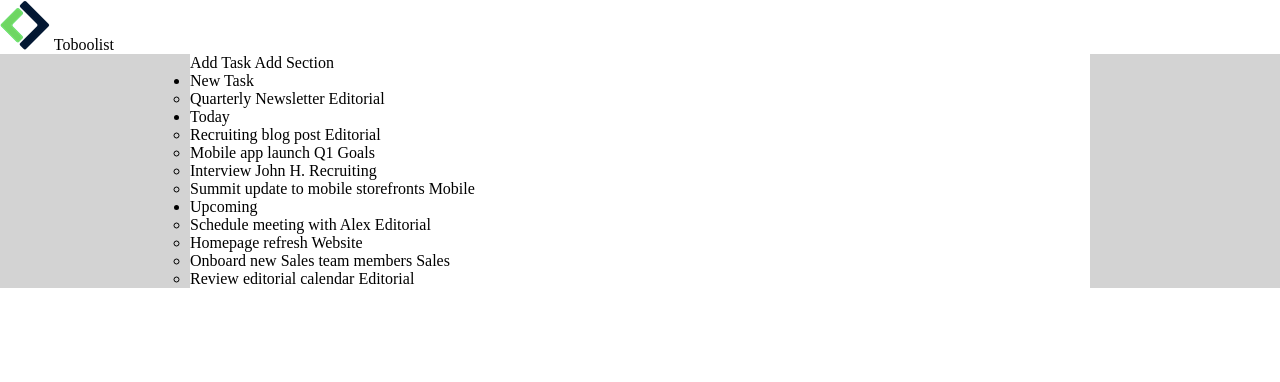
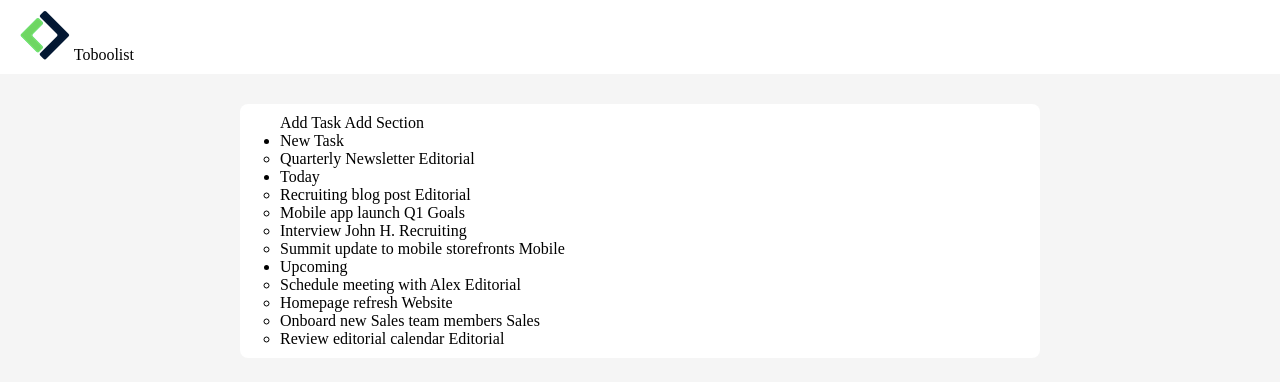
Before and after one commit to gianluigiricciolio/html-css-toboolist, a plain HTML site: page index.html in a window 1280 px wide. Drawn offline with Linux system fonts and the light colour scheme.

Commit message:
[UPD] change structure in index.html and added some style to style.css

```diff
--- a/css/style.css
+++ b/css/style.css
@@ -5,11 +5,23 @@
 }
 
 .content{
-    background-color: lightgrey;
+    background-color: whitesmoke;
+    padding:30px 0;
+
+}
+
+.logo{
+    padding:10px 20px;
+    vertical-align: middle;
+}
+.logo-text{
+
 }
 
 .tie{
     background-color: white;
-    max-width: 900px;
-    margin:0 auto;
+    max-width: 800px;
+    margin:0px auto;
+    padding:10px 40px;
+    border-radius:8px;
 }
--- a/index.html
+++ b/index.html
@@ -18,13 +18,17 @@
     <main>
         <!--CONTENITORE PRINCIPALE PER IL BACKGROUND-->
         <div class="content">
-            <!--CONTENITORE "CRAVATTA" CENTRALE-->
+            <!--CONTENITORE "CRAVATTA"-->
             <div class="tie">
+
+                <div class="sec1">
                     <!--NAVIGATORE CON PULSANTI-->
                     <nav>
                         <span class="button task">Add Task</span>
                         <span class="button section">Add Section</span>
                     </nav>
+                </div>
+                <div class="sec2">
                 <!--SEZIONE PRINCIPALE-->
                     <section>
                     <!--LISTA DELLE LISTE-->
@@ -42,18 +46,23 @@
                             <li>
                                 <span class="section-title">Today</span>
                                 <ul>
+
                                     <li>
                                        Recruiting blog post <span class="type editorial">Editorial</span>
                                     </li>
+
                                     <li>
                                         Mobile app launch <span class="type q1-goals">Q1 Goals</span>
                                     </li>
+
                                     <li>
                                         Interview John H. <span class="type recruiting">Recruiting</span>
                                     </li>
+
                                     <li>
                                         Summit update to mobile storefronts <span class="type mobile">Mobile</span>
                                     </li>
+
                                 </ul>
                             </li>
                         <!--LISTA UPCOMING-->
@@ -77,9 +86,8 @@
 
 
                         </ul>
-
                     </section>
-
+                </div>
             </div>
         </div>
     </main>
```
Lines whose indentation alone changed are shown as unchanged.
